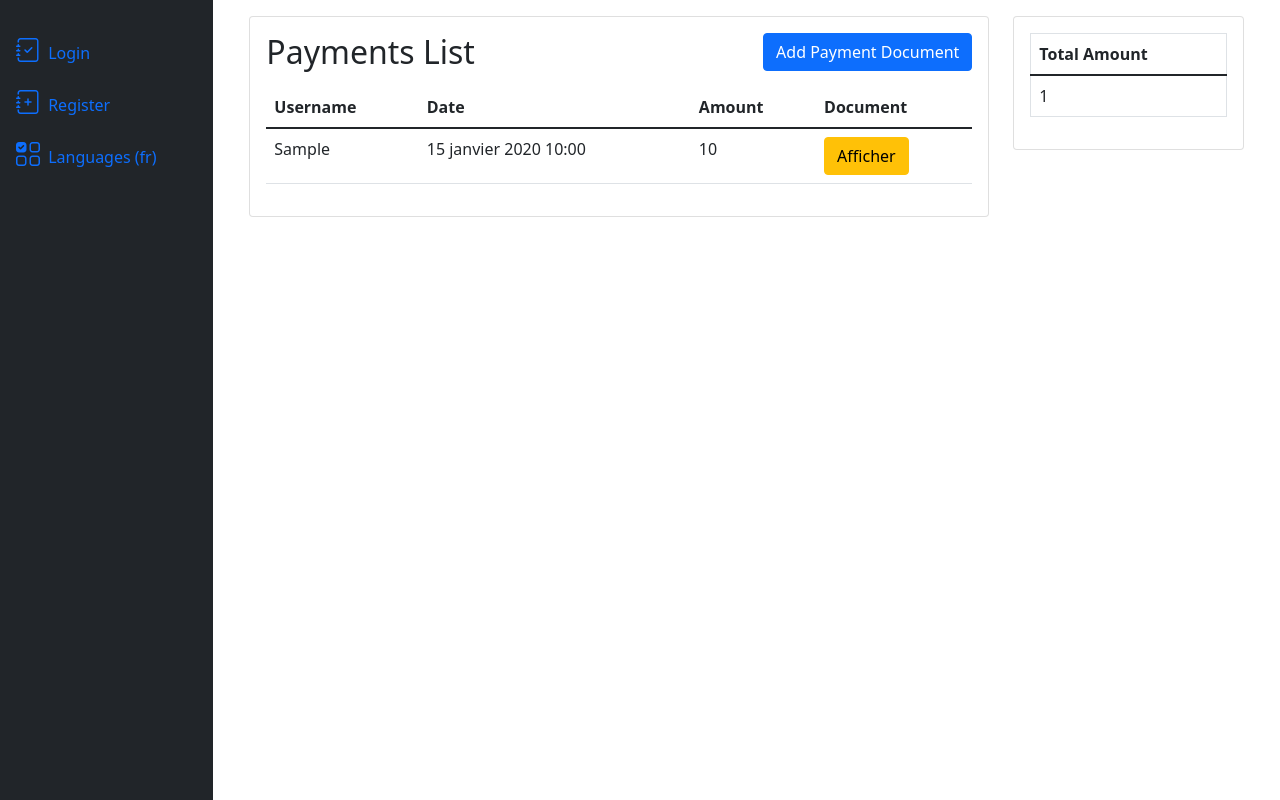
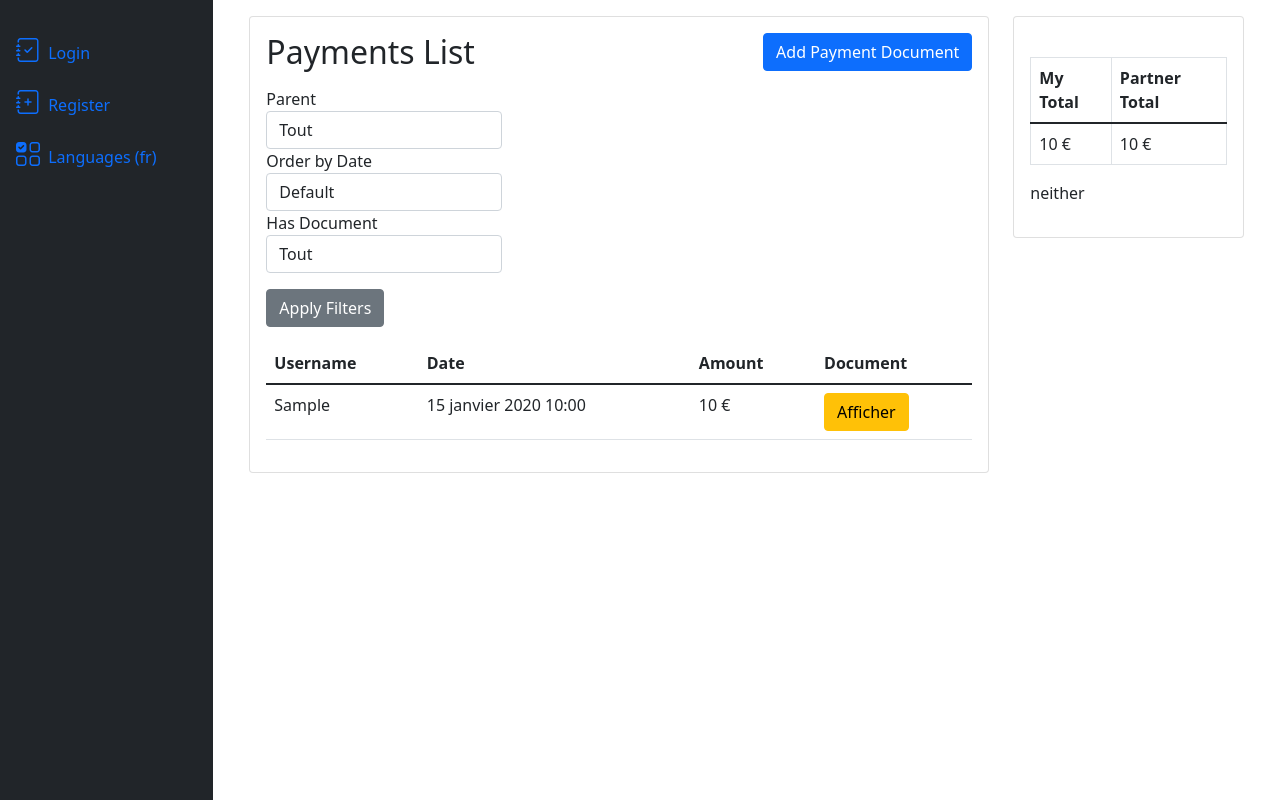
Before and after one commit to nottoBD/projetTFE, a Django app: template Payments/templates/Payments/history.html in a window 1280 px wide. Shown: the part 56-856 px from the top of the page. Run offline with Django 5.2, Linux system fonts and the light colour scheme; tables that the repository leaves empty hold one stand-in row (values such as "Sample post"); the template is opened without the code that fills it: values that come from a table or form of the project are taken from there, most other values are stand-ins (such as "Sample title", 1, 10 or a date in 2020); some libraries are stand-ins or nearby versions.

Commit message:
init payments + design

```diff
--- a/Payments/models.py
+++ b/Payments/models.py
@@ -6,7 +6,7 @@
 
 
 class PaymentDocument(models.Model):
-    user = models.ForeignKey(User, on_delete=models.CASCADE)
+    user = models.ForeignKey(User, on_delete=models.CASCADE, related_name='payment_documents')
     amount = models.DecimalField(max_digits=10, decimal_places=2)
     date = models.DateField(default=timezone.now)
     document = models.FileField(upload_to='payment_documents/', validators=[validate_image], blank=True, null=True)
--- a/Payments/templates/Payments/history.html
+++ b/Payments/templates/Payments/history.html
@@ -1,6 +1,5 @@
 {% extends 'fExtra/base.html' %}
 {% load static i18n %}
-
 
 {% block content %}
 
@@ -15,6 +14,37 @@
                         <h2 class="card-title mb-0">{% trans "Payments List" %}</h2>
                         <a href="{% url 'Payments:add-doc' %}" class="btn btn-primary">{% trans "Add Payment Document" %}</a>
                     </div>
+                    <!-- Filter form -->
+                    <form method="get" class="mb-3">
+                        <div class="form-row">
+                            <div class="col-md-4">
+                                <label for="parent">{% trans "Parent" %}</label>
+                                <select id="parent" name="parent" class="form-control">
+                                    <option value="">{% trans "All" %}</option>
+                                    {% for value, label in filter_form.fields.parent.choices %}
+                                        <option value="{{ value }}" {% if value == filter_form.data.parent %}selected{% endif %}>{{ label }}</option>
+                                    {% endfor %}
+                                </select>
+                            </div>
+                            <div class="col-md-4">
+                                <label for="date_order">{% trans "Order by Date" %}</label>
+                                <select id="date_order" name="date_order" class="form-control">
+                                    <option value="">{% trans "Default" %}</option>
+                                    <option value="asc" {% if filter_form.data.date_order == "asc" %}selected{% endif %}>{% trans "Ascending" %}</option>
+                                    <option value="desc" {% if filter_form.data.date_order == "desc" %}selected{% endif %}>{% trans "Descending" %}</option>
+                                </select>
+                            </div>
+                            <div class="col-md-4">
+                                <label for="has_document">{% trans "Has Document" %}</label>
+                                <select id="has_document" name="has_document" class="form-control">
+                                    <option value="all" {% if filter_form.data.has_document == "all" %}selected{% endif %}>{% trans "All" %}</option>
+                                    <option value="yes" {% if filter_form.data.has_document == "yes" %}selected{% endif %}>{% trans "With Document" %}</option>
+                                    <option value="no" {% if filter_form.data.has_document == "no" %}selected{% endif %}>{% trans "Without Document" %}</option>
+                                </select>
+                            </div>
+                        </div>
+                        <button type="submit" class="btn btn-secondary mt-3">{% trans "Apply Filters" %}</button>
+                    </form>
                     <!-- Payments table -->
                     <table class="table">
                         <thead>
@@ -28,17 +58,13 @@
                         <tbody class="payments-list">
                             {% for payment in payments %}
                                 <tr class="payment-item">
-                                    <td>
-                                        {% with user=payment.user %}
-                                            {{ user.first_name }}
-                                        {% endwith %}
-                                    </td>
+                                    <td>{{ payment.user.first_name }}</td>
                                     <td>{{ payment.date }}</td>
-                                    <td>{{ payment.amount }}</td>
+                                    <td>{{ payment.amount }} €</td>
                                     <td>
                                         {% if payment.document %}
                                             <div class="document-preview">
-                                                <a href="{{ payment.document.url }}" class="btn btn-warning" target="_blank" title= '{% trans "Document Preview" %}'>
+                                                <a href="{{ payment.document.url }}" class="btn btn-warning" target="_blank" title='{% trans "Document Preview" %}'>
                                                     {% trans "View" %}
                                                 </a>
                                                 <div class="tooltip">
@@ -59,18 +85,29 @@
         <div class="col-md-3">
             <div class="card mb-4">
                 <div class="card-body">
-                    <table class="table table-bordered">
+                    <table class="table table-bordered mt-4">
                         <thead>
                             <tr>
-                                <th>{% trans "Total Amount" %}</th>
+                                <th>{% trans "My Total" %}</th>
+                                <th>{% trans "Partner Total" %}</th>
                             </tr>
                         </thead>
                         <tbody>
                             <tr>
-                                <td>{{ total_amount }}</td>
+                                <td>{{ user_total_amount }} €</td>
+                                <td>{{ partner_total_amount }} €</td>
                             </tr>
                         </tbody>
                     </table>
+                    <p>
+                        {% if favor == "user" %}
+                            {{ difference }} € {% trans "in your favor" %}
+                        {% elif favor == "partner" %}
+                            {{ difference }} € {% trans "in favor of partner" %}
+                        {% else %}
+                            {% trans "neither" %}
+                        {% endif %}
+                    </p>
                 </div>
             </div>
         </div>
--- a/Payments/views.py
+++ b/Payments/views.py
@@ -5,6 +5,7 @@
 from django.http import JsonResponse
 from django.shortcuts import render, redirect
 from django.views.generic import ListView
+from django import forms
 
 from .forms import PaymentDocumentForm
 from .models import PaymentDocument
@@ -12,22 +13,72 @@
 User = get_user_model()
 
 
+class PaymentFilterForm(forms.Form):
+    parent = forms.ChoiceField(choices=[], required=False)
+    date_order = forms.ChoiceField(choices=[('asc', 'Ascending'), ('desc', 'Descending')], required=False)
+    has_document = forms.ChoiceField(choices=[('all', 'All'), ('yes', 'With Document'), ('no', 'Without Document')],
+                                     required=False)
+
+    def __init__(self, *args, **kwargs):
+        user = kwargs.pop('user', None)
+        super().__init__(*args, **kwargs)
+        if user:
+            parents = [(user.id, user.get_full_name())]
+            if user.partner:
+                parents.append((user.partner.id, user.partner.get_full_name()))
+            self.fields['parent'].choices = parents
+
+
 class PaymentHistoryView(LoginRequiredMixin, ListView):
     model = PaymentDocument
     template_name = 'Payments/history.html'
     context_object_name = 'payments'
 
-    def dispatch(self, request, *args, **kwargs):
-        # Add any additional permission checks if needed
-        return super().dispatch(request, *args, **kwargs)
+    def get_queryset(self):
+        user = self.request.user
+        partner = user.partner
+        queryset = PaymentDocument.objects.filter(user__in=[user, partner] if partner else [user])
 
-    def get_queryset(self):
-        # Return only payments for the logged-in user
-        return PaymentDocument.objects.filter(user=self.request.user)
+        # Apply filters
+        parent_id = self.request.GET.get('parent')
+        if parent_id:
+            queryset = queryset.filter(user_id=parent_id)
+
+        date_order = self.request.GET.get('date_order')
+        if date_order:
+            queryset = queryset.order_by('date' if date_order == 'asc' else '-date')
+
+        has_document = self.request.GET.get('has_document')
+        if has_document == 'yes':
+            queryset = queryset.filter(document__isnull=False)
+        elif has_document == 'no':
+            queryset = queryset.filter(document__isnull=True)
+
+        return queryset
 
     def get_context_data(self, **kwargs):
         context = super().get_context_data(**kwargs)
-        context['total_amount'] = PaymentDocument.objects.filter(user=self.request.user).aggregate(total_amount=Sum('amount'))['total_amount']
+        user = self.request.user
+        partner = user.partner
+
+        user_total_amount = PaymentDocument.objects.filter(user=user).aggregate(total_amount=Sum('amount'))[
+                                'total_amount'] or 0
+        partner_total_amount = 0
+
+        if partner:
+            partner_total_amount = PaymentDocument.objects.filter(user=partner).aggregate(total_amount=Sum('amount'))[
+                                       'total_amount'] or 0
+
+        total_amount = user_total_amount + partner_total_amount
+        difference = abs(user_total_amount - partner_total_amount)
+        favor = "user" if user_total_amount > partner_total_amount else "partner" if partner_total_amount > user_total_amount else "equal"
+
+        context['user_total_amount'] = user_total_amount
+        context['partner_total_amount'] = partner_total_amount
+        context['total_amount'] = total_amount
+        context['difference'] = difference
+        context['favor'] = favor
+        context['filter_form'] = PaymentFilterForm(self.request.GET, user=user)
         return context
 
     def render_to_response(self, context, **response_kwargs):
--- a/accounts/models.py
+++ b/accounts/models.py
@@ -47,6 +47,7 @@
     national_number_raw = models.CharField(max_length=11, blank=True, null=True)
     national_number = models.CharField(max_length=15, blank=True, null=True)
     profile_image = models.ImageField(upload_to='profile_images/', default='profile_images/default.jpg', validators=[validate_image])
+    partner = models.ForeignKey('self', null=True, blank=True, on_delete=models.SET_NULL, related_name='partner_user')
 
     USERNAME_FIELD = 'email'
     REQUIRED_FIELDS = ['first_name', 'last_name']
```
